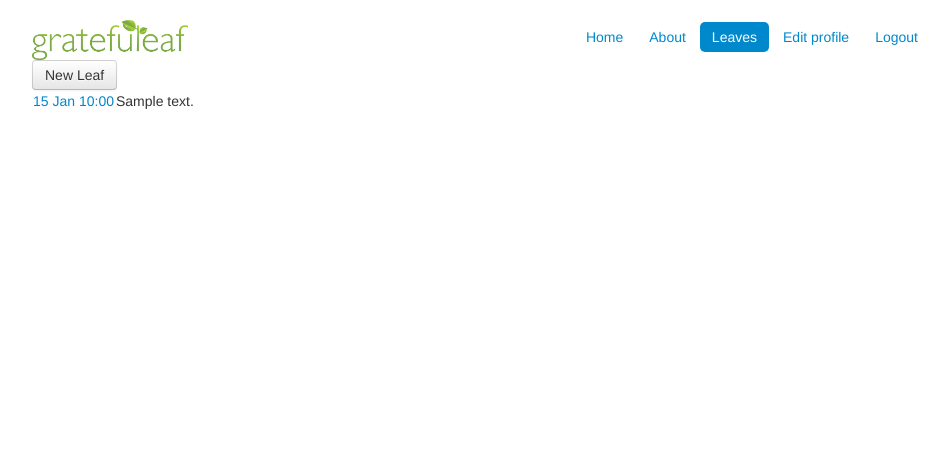
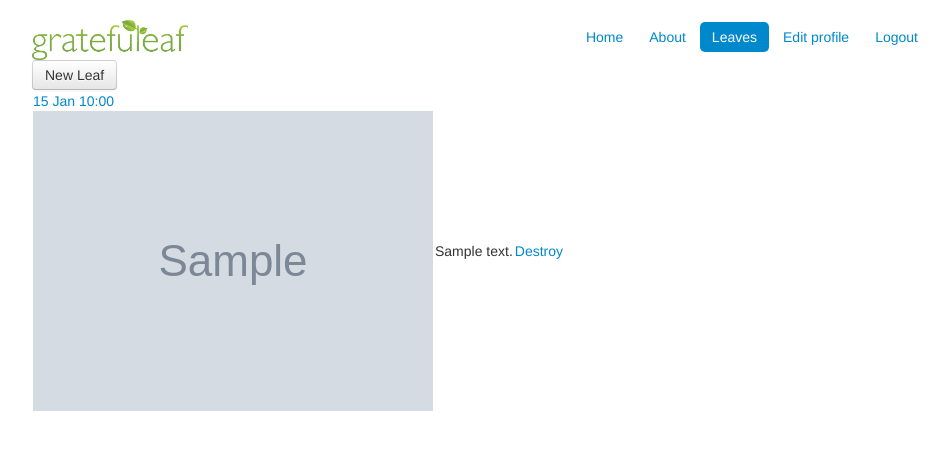
Before and after one commit to joncslee/gratefuleaf, a Rails app: page /leaves in a window 1280 px wide. Shown: the top 450 px of the page, without its empty margins (158-1106 px from the left). Run offline with Rails 7, Linux system fonts and the light colour scheme; a user stored in the database is signed in; tables that the repository leaves empty hold one stand-in row (values such as "Sample post"); grey boxes marked "Sample" are stand-in pictures; style sheets or scripts are compiled from the project's sources; parts of the project's set-up code (start-up, migrations or seed data) failed here and were passed over; some libraries are stand-ins or nearby versions.

Commit message:
added delete leaf ability

```diff
--- a/app/controllers/leaves_controller.rb
+++ b/app/controllers/leaves_controller.rb
@@ -16,13 +16,19 @@ class LeavesController < ApplicationController
   end
 
   def create
-    if request.post?
-      @leaf = current_user.leaves.create(params[:leaf])
-      if !@leaf.save
-        redirect_to :action => 'new'
-      end
+    @leaf = current_user.leaves.create(params[:leaf])
+    if @leaf.save
+      flash[:notice] = "Leaf created successfully."
+      redirect_to :action => 'index'
+    else
+      render :action => 'new'
     end
-    redirect_to :action => 'index'
+  end
+
+  def destroy
+    @leaf = Leaf.find(params[:id])
+    @leaf.destroy
+    redirect_to leaves_url, :notice => "Successfully destroyed leaf."
   end
 
   private
--- a/app/views/leaves/index.html.erb
+++ b/app/views/leaves/index.html.erb
@@ -2,8 +2,10 @@
 <table>
   <% @leaves.each do |leaf| %>
     <tr>
-      <td><%= link_to leaf.created_at.to_formatted_s(:short), leaf_path(leaf) %></td>
+      <td><%= link_to leaf.created_at.to_formatted_s(:short), leaf_path(leaf) %><br /><%= image_tag leaf.photo.url(:thumb) %></td>
       <td><%= leaf.content %></td>
+      <td><%= link_to "Destroy", leaf, :confirm => 'Are you sure?', :method => :delete %></td>
+
     </tr>
   <% end %>
 </table>
```
